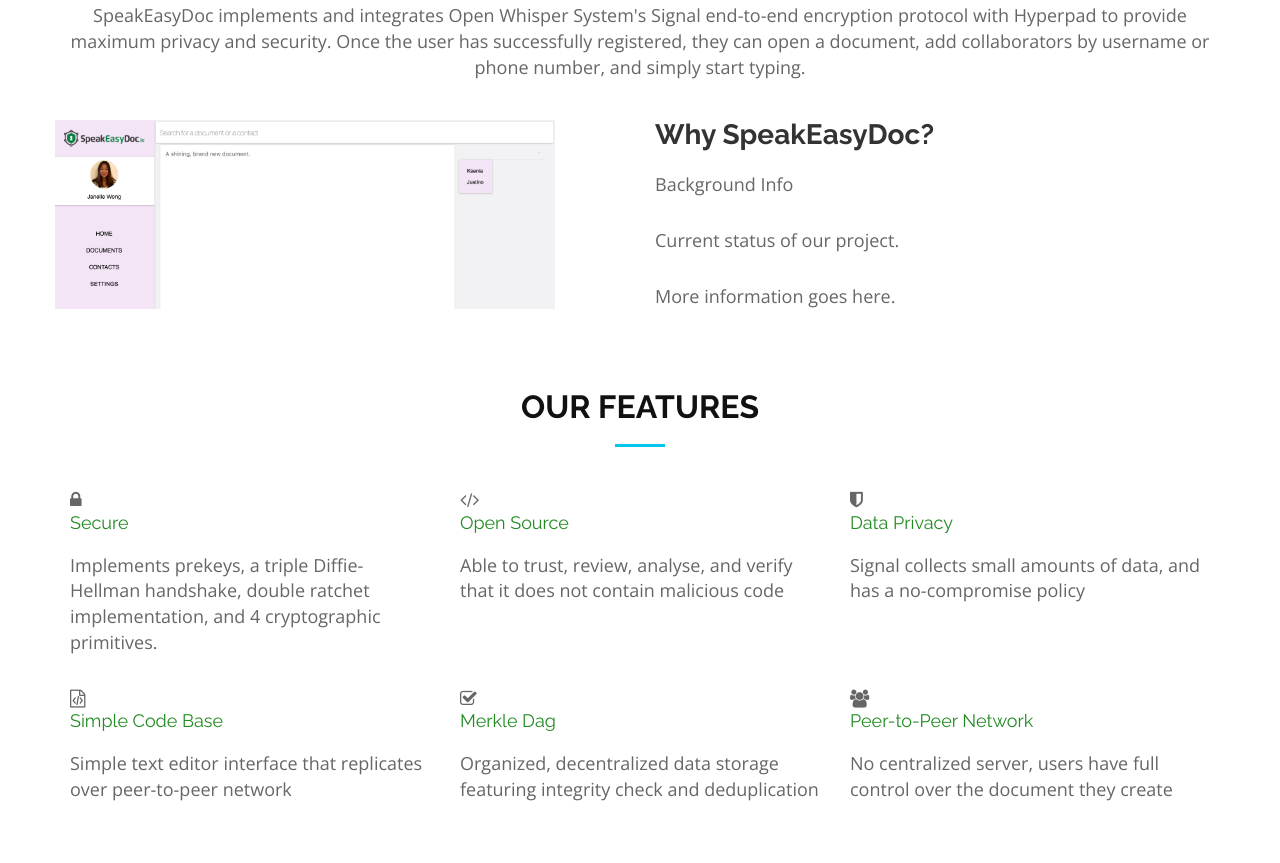
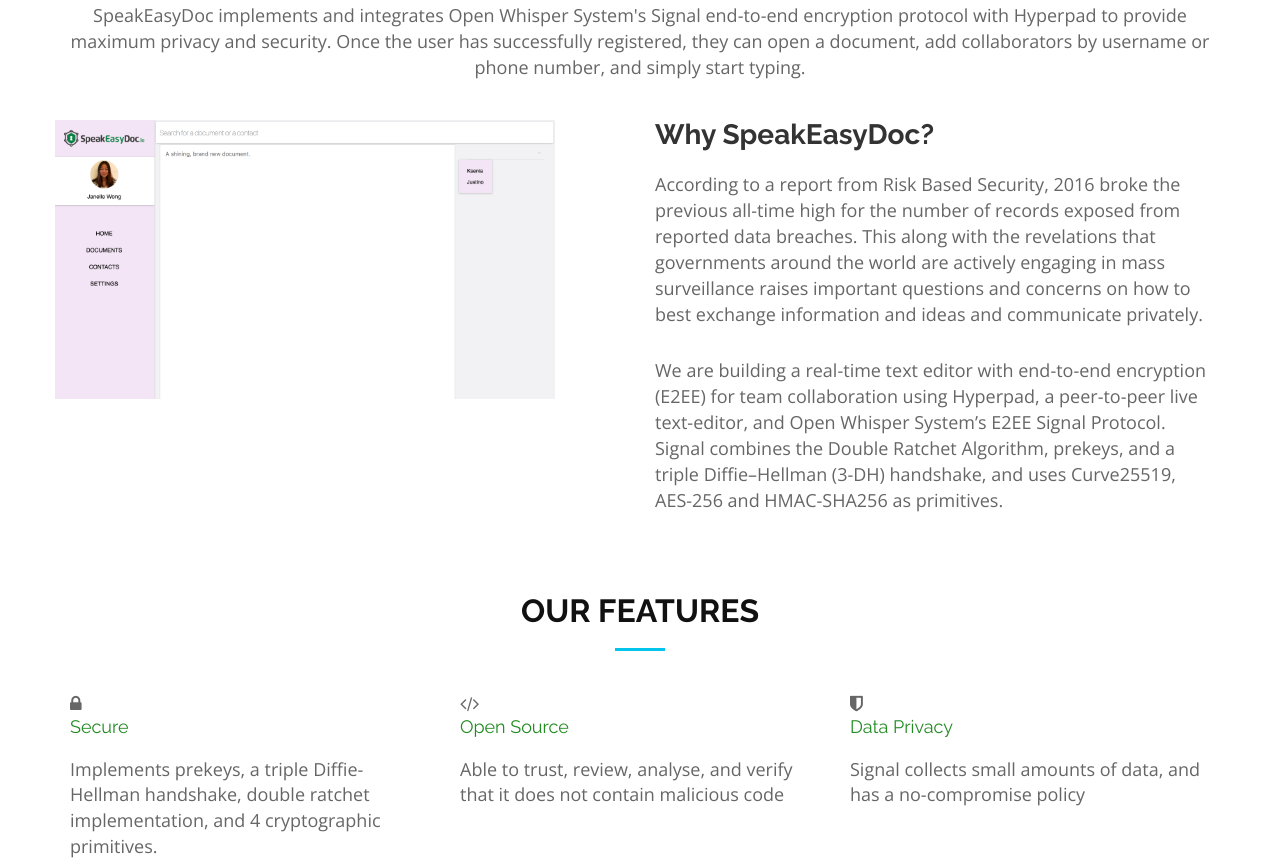
Before and after one commit to SpeakEasyDoc/speakeasydoc-web, a website: page index.html in a window 1280 px wide. Shown: the part 1045-1908 px from the top of the page. Drawn offline with nearby package versions, Linux system fonts and the light colour scheme.

Commit message:
Finalised about section and added blog link

```diff
--- a/index.html
+++ b/index.html
@@ -1,10 +1,12 @@
 <!DOCTYPE html>
 <html lang="en">
+
 <head>
   <meta charset="utf-8">
   <title>SpeakEasyDoc.io</title>
   <meta content="width=device-width, initial-scale=1.0" name="viewport">
-  <meta content="Speak Easy, end-to-end encryption, online privacy, secure live-editing, WebRTC, peer-to-peer network, Signal Protocol, " name="keywords">
+  <meta content="Speak Easy, end-to-end encryption, online privacy, secure live-editing, WebRTC, peer-to-peer network, Signal Protocol, "
+    name="keywords">
   <meta content="Real-time text editor with end-to-end encryption for collaborative workflow." name="description">
 
   <!-- Facebook Opengraph integration: https://developers.facebook.com/docs/sharing/opengraph -->
@@ -59,7 +61,8 @@
         </div>
 
         <h1>A collaborative real-time text editor with end-to-end encryption</h1> <br>
-        <h2> <h2>
+        <h2>
+          <h2>
             <!--<h2> text <span class="rotating">eads, asdf, asd</span></h2> -->
             <div class="actions">
               <a href="#about" class="btn-get-started">Get Strated</a>
@@ -112,9 +115,11 @@
 
           <!-- <li><a href="#contact">Contact Us</a></li> -->
         </ul>
-      </nav><!-- #nav-menu-container -->
+      </nav>
+      <!-- #nav-menu-container -->
     </div>
-  </header><!-- #header -->
+  </header>
+  <!-- #header -->
 
   <!--==========================
   About Section
@@ -125,7 +130,9 @@
         <div class="col-md-12">
           <h3 class="section-title">About Us</h3>
           <div class="section-title-divider"></div>
-          <p class="section-description">SpeakEasyDoc implements and integrates Open Whisper System's Signal end-to-end encryption protocol with Hyperpad to provide maximum privacy and security. Once the user has successfully registered, they can open a document, add collaborators by username or phone number, and simply start typing. </p>
+          <p class="section-description">SpeakEasyDoc implements and integrates Open Whisper System's Signal end-to-end encryption protocol with Hyperpad
+            to provide maximum privacy and security. Once the user has successfully registered, they can open a document,
+            add collaborators by username or phone number, and simply start typing. </p>
         </div>
       </div>
     </div>
@@ -134,13 +141,16 @@
         <div class="col-md-6 col-md-push-6 about-content">
           <h2 class="about-title">Why SpeakEasyDoc?</h2>
           <p class="about-text">
-            Background Info <br>
+            According to a report from Risk Based Security, 2016 broke the previous all-time high for the number of records exposed from
+            reported data breaches. This along with the revelations that governments around the world are actively engaging
+            in mass surveillance raises important questions and concerns on how to best exchange information and ideas and
+            communicate privately. <br>
           </p>
           <p class="about-text">
-            Current status of our project. <br>
-          </p>
-          <p class="about-text">
-           More information goes here. <br>
+            We are building a real-time text editor with end-to-end encryption (E2EE) for team collaboration using Hyperpad, a peer-to-peer
+            live text-editor, and Open Whisper System’s E2EE Signal Protocol. Signal combines the Double Ratchet Algorithm,
+            prekeys, and a triple Diffie–Hellman (3-DH) handshake, and uses Curve25519, AES-256 and HMAC-SHA256 as primitives.
+            <br>
           </p>
         </div>
       </div>
@@ -390,7 +400,9 @@
           <img width="300px" src="img/github_octocat.png"></a>
         </div>
         <div class="col-md-6">
-          blog
+          <h3>Read our Medium post on how the Signal protocol works:</h3><br>
+          <p><a href="https://medium.com/@justinomora/demystifying-the-signal-protocol-for-end-to-end-encryption-e2ee-ad6a567e6cb4"
+              target="_blank">Demystifying the Signal Protocol for End-to-End Encryption (E2EE)</a></p>
         </div>
 
       </div>
@@ -411,7 +423,8 @@
         </div>
       </div>
     </div>
-</div> <!--
+  </div>
+  <!--
   <footer id="footer">
       <div class="container">
         <div class="row">
@@ -425,13 +438,15 @@
                 You can delete the links only if you purchased the pro version.
                 Licensing information: https://bootstrapmade.com/license/
                 Purchase the pro version with working PHP/AJAX contact form: https://bootstrapmade.com/buy/?theme=Imperial
-              --> <!--
+              -->
+  <!--
               Bootstrap Themes by <a href="https://bootstrapmade.com/">BootstrapMade</a>
             </div>
           </div>
         </div>
       </div>
-  </footer>  --> <!-- #footer -->
+  </footer>  -->
+  <!-- #footer -->
 
   <a href="#" class="back-to-top"><i class="fa fa-chevron-up"></i></a>
 
@@ -452,4 +467,5 @@
 
 
 </body>
+
 </html>
```
Also changed, not shown: 1 other file. Lines whose indentation alone changed are shown as unchanged.
